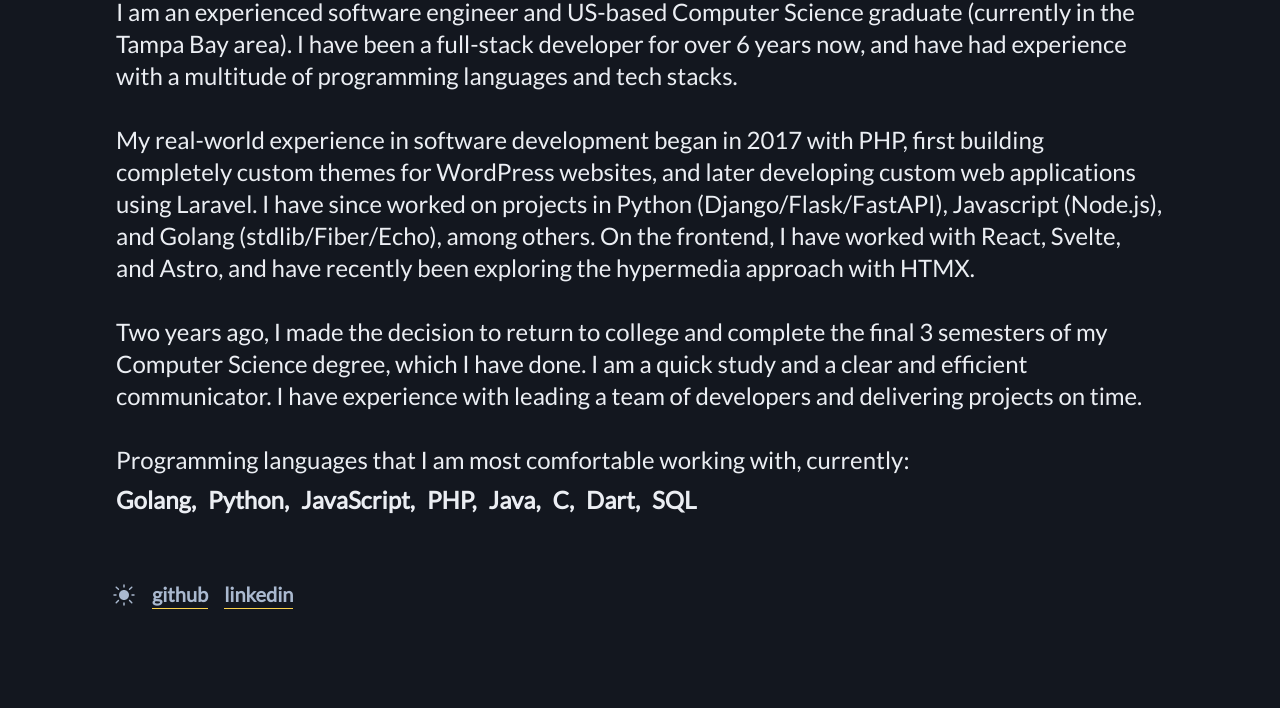
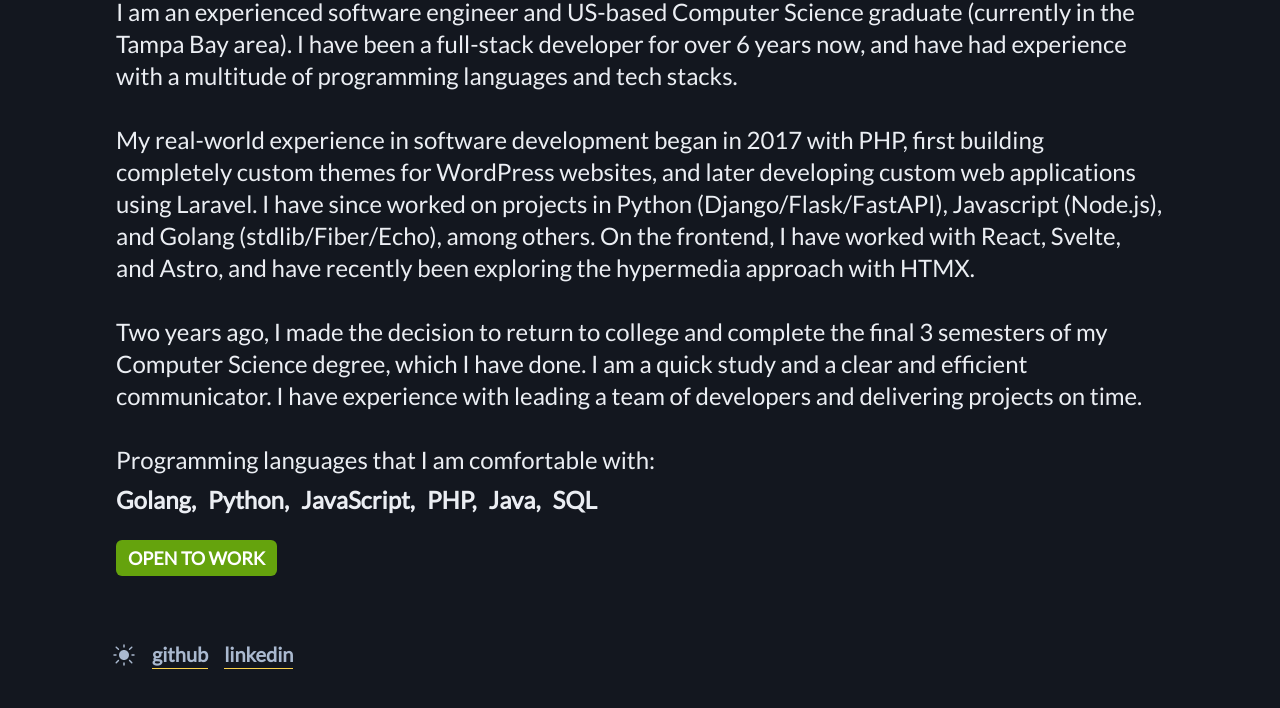
Before and after one commit to bogdano/bogdano.github.io, an Astro site: page / in a window 1280 px wide. Shown: the part 272-980 px from the top of the page. Before the commit the page ends 945 px from the top, so only its background shows below. Built offline with nearby package versions, Linux system fonts and the light colour scheme; Astro itself is replaced by a stand-in of ours.

Commit message:
small update, added open to work badge

```diff
--- a/src/pages/index.astro
+++ b/src/pages/index.astro
@@ -11,21 +11,20 @@ const pageTitle = "Bogdan Bošković";
         My real-world experience in software development began in 2017 with PHP, first building completely custom themes for WordPress websites, and later
         developing custom web applications using Laravel. I have since worked on projects in Python (Django/Flask/FastAPI), Javascript (Node.js), and Golang (stdlib/Fiber/Echo), among others.
         On the frontend, I have worked with React, Svelte, and Astro, and have recently been exploring the hypermedia approach with HTMX.
-
     </p><br>
     <p>
         Two years ago, I made the decision to return to college and complete the final 3 semesters of my Computer Science degree, which I have done.
         I am a quick study and a clear and efficient communicator. I have experience with leading a team of developers and delivering projects on time.
     </p><br>
-    <p class="mb-2">Programming languages that I am most comfortable working with, currently:</p>
+    <p class="mb-2">Programming languages that I am comfortable with:</p>
     <ul class="inline-flex gap-3 flex-wrap font-bold">
         <li>Golang,</li>
         <li>Python,</li>
         <li>JavaScript,</li>
         <li>PHP,</li>
         <li>Java,</li>
-        <li>C,</li>
-        <li>Dart,</li>
         <li>SQL</li>
     </ul>
+    <br />
+    <div class="inline-flex grow-0 py-1 px-3 bg-lime-600 text-white font-bold rounded-md mt-6 text-lg">OPEN TO WORK</div>
 </BaseLayout>
```
